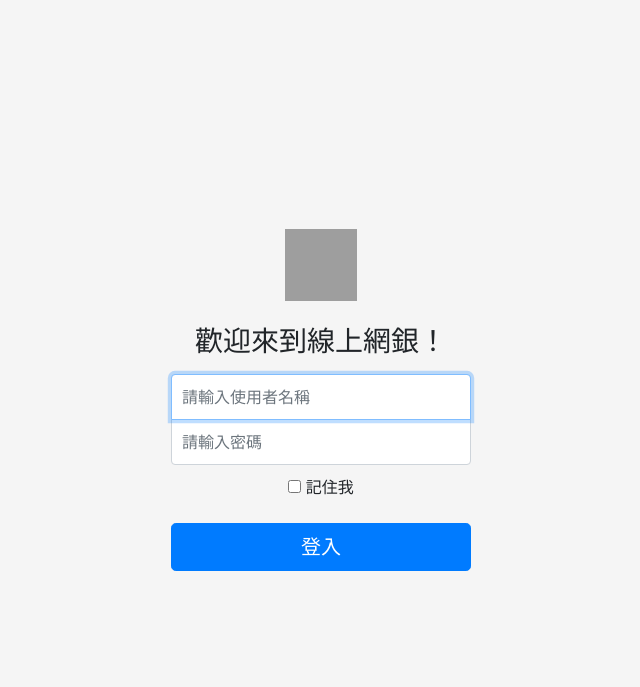
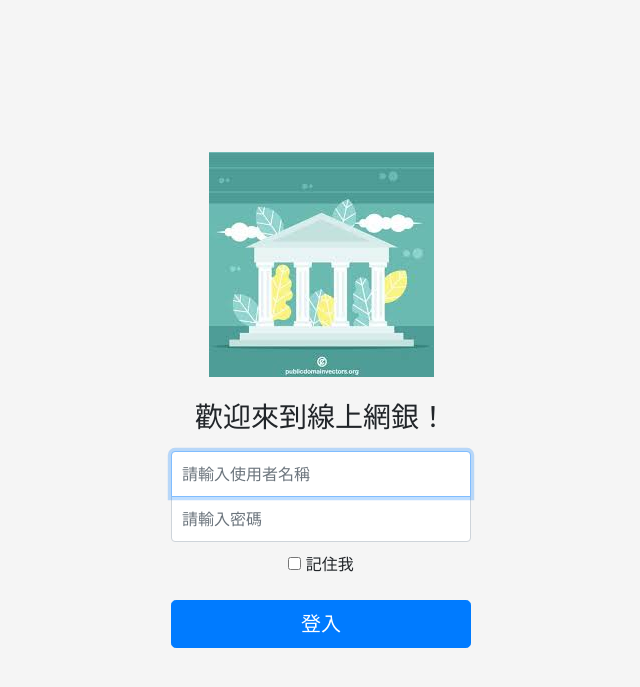
Before and after one commit to elmerlast/RD5_Assignment, a PHP site: page /OLB in a window 1280 px wide. Shown: the top 687 px of the page, without its empty margins (319-959 px from the left). Run offline with PHP 8.4, Linux system fonts and the light colour scheme; grey boxes are pictures that could not be loaded.

```diff
--- a/views/OLB/index.php
+++ b/views/OLB/index.php
@@ -76,7 +76,7 @@ body {
 
   <body class="text-center">
     <form class="form-signin" id="form_sign_in" name="form_sign_in" method="post" action="">
-      <img class="mb-4" src="https://encrypted-tbn0.gstatic.com/images?q=tbn%3AANd9GcTP0bT4aNrM2SqIkcRcFZgY3uRNA2jiRtagrw&usqp=CAU" alt="" width="72" height="72">
+      <img class="mb-4" src="/RD5_Assignment/img/olbicon.jpeg">
       <h1 class="h3 mb-3 font-weight-normal">歡迎來到線上網銀！</h1>
       <label for="inputEmail" class="sr-only">使用者名稱</label>
       <input type="email" id="inputEmail" class="form-control" placeholder="請輸入使用者名稱" required autofocus>
@@ -87,7 +87,7 @@ body {
           <input type="checkbox" value="remember-me"> 記住我
         </label>
       </div>
-      <!-- 目前做到這 -->
+      <!-- 08/24 17:38 目前做到這 -->
       <button class="btn btn-lg btn-primary btn-block" type="submit" name="btnOK" id="btnOK" value="登入">登入
       </button>
     </form>
```
Also changed, not shown: 1 other file.
